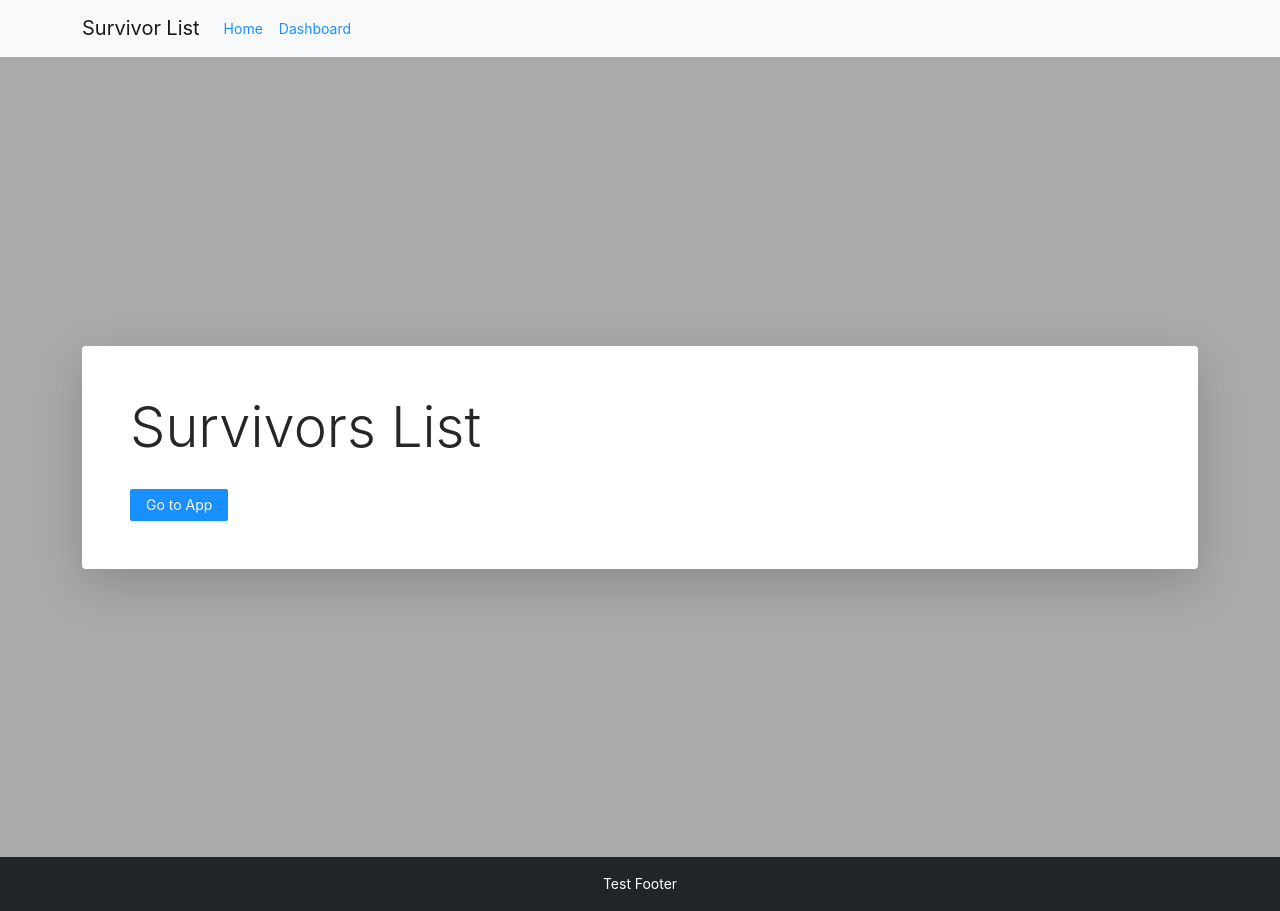
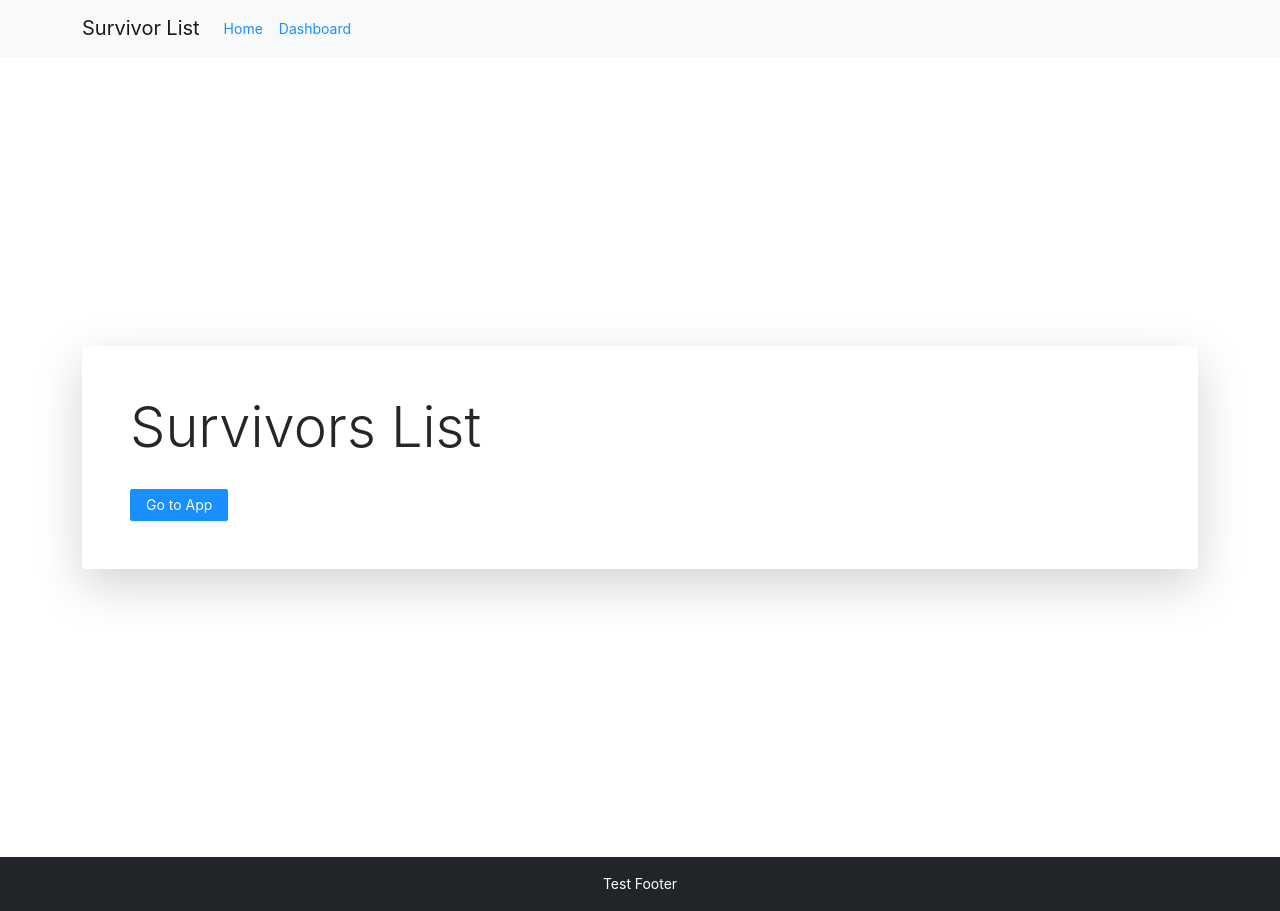
Before and after one commit to Naimdasb/test-survivor, a Next.js app: page / in a window 1280 px wide. Built offline with nearby package versions, Linux system fonts and the light colour scheme.

Commit message:
change background color home

```diff
--- a/src/components/home/Home.tsx
+++ b/src/components/home/Home.tsx
@@ -3,7 +3,7 @@ import Link from 'next/link'
 
 export const Home = () => {
     return (
-        <div style={{ height: '100vh', backgroundColor: '#aaa' }}>
+        <div style={{ height: '100vh', backgroundColor: '#fff' }}>
             <div className="container d-flex flex-column align-items-center justify-content-center h-100">
                 <div className="jumbotron w-100 shadow-lg rounded bg-white p-4 p-sm-5 anim">
                     <h1 className='display-4'>Survivors List</h1>
```
